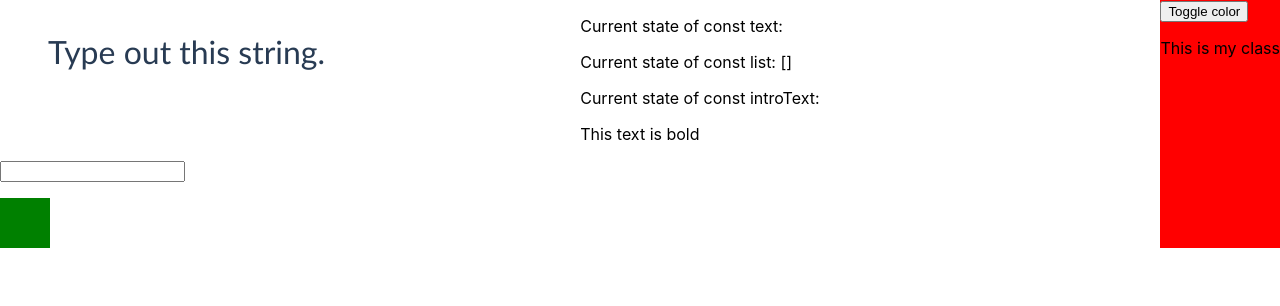
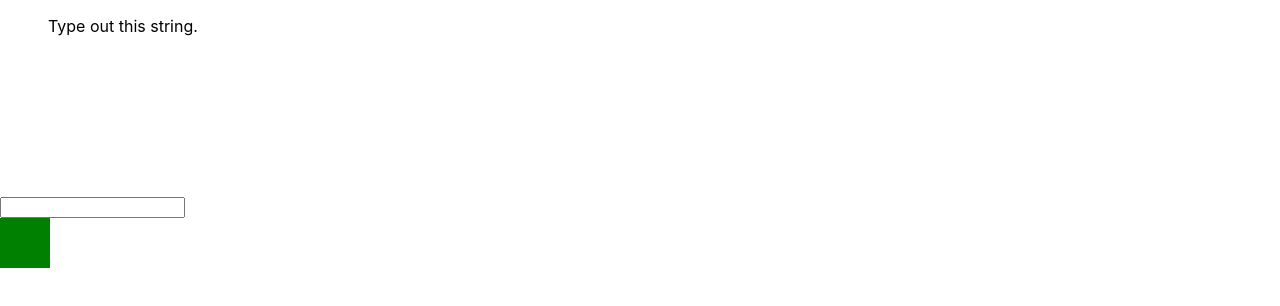
Before and after one commit to LoganBolton/PracticeTyper, a React (Create React App) app: page / in a window 1280 px wide. Shown: the top 306 px of the page. Built offline with nearby package versions, Linux system fonts and the light colour scheme.

Commit message:
conditional char

```diff
--- a/src/App.js
+++ b/src/App.js
@@ -1,13 +1,13 @@
 import React, { useState } from "react";
+
 import './index.css';
 
 function App() {
   const [text, setText] = useState("");
-  const [list, setList] = useState([]);
-  const [introText, setIntroText] = useState("Type out this string.");
+  const [promptText, setpromptText] = useState("Type out this string.");
   const [isGreen, setIsGreen] = useState(false);
 
-  const lastCharMatch = text[text.length - 1] === introText[text.length - 1];
+  const lastCharMatch = text[text.length - 1] === promptText[text.length - 1];
 
   const toggleColor = () => {
     setIsGreen(!isGreen);
@@ -19,41 +19,40 @@ function App() {
     <div style={{ backgroundColor: "red", width: 50, height: 50 }}></div>
   );
 
+  function ColoredText({ text, letter, color }) {
+    const textArray = text.split("");
+    return (
+      <>
+        {textArray.map((char, index) => {
+          if (char.toLowerCase() === letter.toLowerCase()) {
+            return (
+              <span key={index} style={{ color: color }}>
+                {char}
+              </span>
+            );
+          } else {
+            return <span key={index}>{char}</span>;
+          }
+        })}
+      </>
+    );
+  }
+
   return (
     <div style={{ display: "flex" }}>
       <div style={{ flex: 1 }}>
         <div className="containerDiv">
-          <p className="baseText" >{introText}</p>
-          <p className="upperText" >{text}</p>
+          <p >
+            {promptText}
+          </p>
         </div>
         <input
           type="text"
           value={text}
           onChange={(e) => setText(e.target.value)}
-          onKeyDown={(e) => {
-            if (e.key === "Enter") {
-              setList([text, ...list]);
-              setText("");
-            }
-          }}
         />
-        <ul>
-          {list.map((item, index) => (
-            <li key={index}>{item}</li>
-          ))}
-        </ul>
+        <ColoredText text={text} letter="o" color="red" />
         {statusSquare}
-      </div>
-      <div style={{ flex: 1 }}>
-        <p>Current state of const text: {text}</p>
-        <p>Current state of const list: {JSON.stringify(list)}</p>
-        <p>Current state of const introText:</p>
-        <p className="bold-text">This text is bold</p>
-
-      </div>
-      <div className={`${isGreen ? 'green' : 'red'}`}>
-        <button onClick={toggleColor}>Toggle color</button>
-        <p>This is my class</p>
       </div>
     </div>
   );
--- a/src/index.css
+++ b/src/index.css
@@ -22,15 +22,6 @@ code {
   font-family: 'Trebuchet MS';
 }
 
-.upperText {
-  position: absolute;
-  top: 0px;
-
-  color: green;
-  font-size: xx-large;
-  font-family: 'Trebuchet MS';
-}
-
 .containerDiv {
   position: relative;
   margin: 0rem 3rem 10rem 3rem;
```
Also changed, not shown: 1 other file (tests, documents, lock files or other folders).
